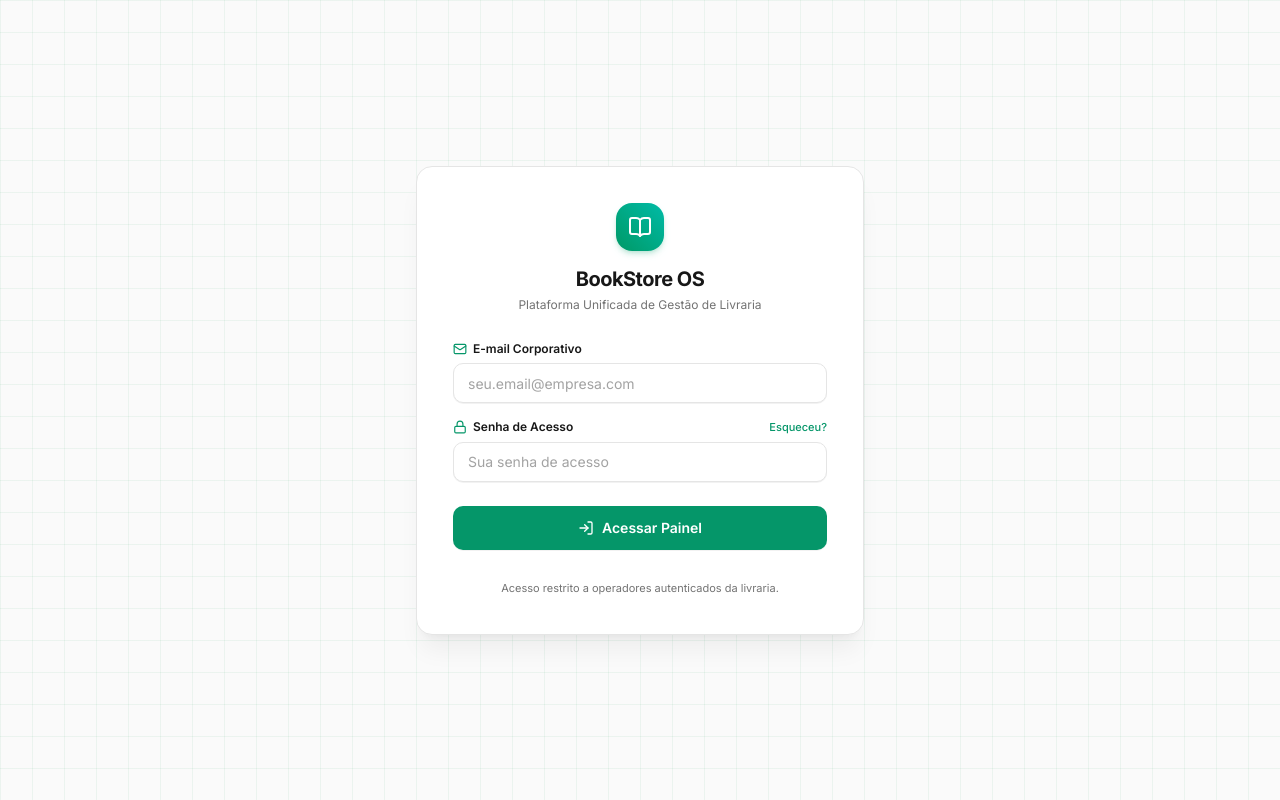
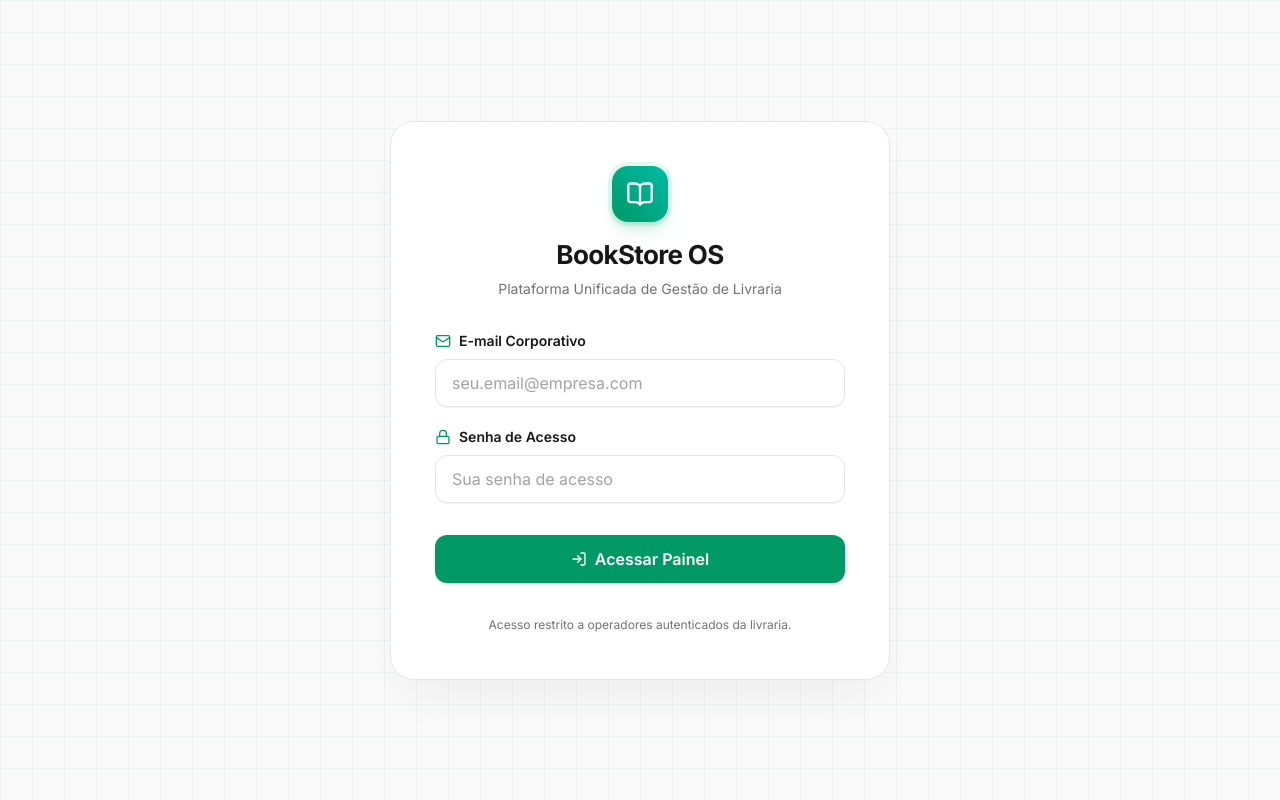
Before and after one commit to Kayo-P7/BookStore, a React (Vite) app in the folder frontend/frontend-react/: page /auth/login in a window 1280 px wide. Built offline with nearby package versions, Linux system fonts and the light colour scheme.

Commit message:
feat(frontend-react): amplia card de login e remove recuperacao de senha

```diff
--- a/frontend/frontend-react/src/app/routes.tsx
+++ b/frontend/frontend-react/src/app/routes.tsx
@@ -11,7 +11,6 @@ import { ServicesPage } from '../modules/services/ServicesPage';
 import { SettingsPage } from '../modules/settings/SettingsPage';
 import { UsersPage } from '../modules/users/UsersPage';
 import { LoginPage } from '../modules/auth/LoginPage';
-import { ForgotPasswordPage } from '../modules/auth/ForgotPasswordPage';
 import { NotFoundPage } from '../modules/not-found/NotFoundPage';
 
 export function AppRoutes() {
@@ -24,7 +23,7 @@ export function AppRoutes() {
                 </PublicRoute>
             }>
                 <Route path="login" element={<LoginPage />} />
-                <Route path="forgot-password" element={<ForgotPasswordPage />} />
+                <Route path="forgot-password" element={<Navigate to="/auth/login" replace />} />
                 <Route index element={<Navigate to="/auth/login" replace />} />
             </Route>
 
--- a/frontend/frontend-react/src/layouts/AuthLayout.tsx
+++ b/frontend/frontend-react/src/layouts/AuthLayout.tsx
@@ -4,20 +4,20 @@ import { BookOpen } from 'lucide-react';
 
 export function AuthLayout() {
     return (
-        <div className="min-h-screen w-full flex flex-col items-center justify-center p-4 relative overflow-hidden bg-[#fafafa] text-[#171717] bg-grid-pattern">
-            {/* container central no padrao dub refero: solido branco, borda hairline #e5e5e5, rounded-2xl */}
-            <div className="relative z-10 w-full max-w-md my-8 animate-in fade-in zoom-in-95 duration-300">
-                <div className="bg-white rounded-2xl p-7 sm:p-9 border border-[#e5e5e5] shadow-xl shadow-black/5">
+        <div className="min-h-screen w-full flex flex-col items-center justify-center p-4 sm:p-6 relative overflow-hidden bg-[#fafafa] text-[#171717] bg-grid-pattern">
+            {/* container central ampliado e elegante: solido branco, borda hairline #e5e5e5, rounded-3xl */}
+            <div className="relative z-10 w-full max-w-[500px] my-8 animate-in fade-in zoom-in-95 duration-300">
+                <div className="bg-white rounded-3xl p-8 sm:p-11 border border-[#e5e5e5] shadow-2xl shadow-black/6">
                     {/* logotipo */}
-                    <div className="flex flex-col items-center text-center mb-7">
-                        <div className="w-12 h-12 rounded-2xl bg-gradient-to-tr from-emerald-600 to-teal-500 flex items-center justify-center text-white shadow-md shadow-emerald-600/20 mb-3.5">
-                            <BookOpen className="w-6 h-6" />
+                    <div className="flex flex-col items-center text-center mb-8">
+                        <div className="w-14 h-14 rounded-2xl bg-gradient-to-tr from-emerald-600 to-teal-500 flex items-center justify-center text-white shadow-lg shadow-emerald-600/20 mb-4 ring-4 ring-emerald-500/10">
+                            <BookOpen className="w-7 h-7" />
                         </div>
-                        <h1 className="text-xl font-bold tracking-tight text-[#171717]">BookStore OS</h1>
-                        <p className="text-xs text-[#737373] mt-1">Plataforma Unificada de Gestão de Livraria</p>
+                        <h1 className="text-2xl sm:text-[26px] font-bold tracking-tight text-[#171717]">BookStore OS</h1>
+                        <p className="text-sm text-[#737373] mt-1.5 font-normal">Plataforma Unificada de Gestão de Livraria</p>
                     </div>
 
-                    {/* conteudo da rota (Login ou Recuperacao) */}
+                    {/* conteudo da rota de autenticacao */}
                     <Outlet />
                 </div>
             </div>
--- a/frontend/frontend-react/src/modules/auth/ForgotPasswordPage.tsx
+++ /dev/null
@@ -1,105 +0,0 @@
-import * as React from 'react';
-import { Link } from 'react-router-dom';
-import { useForm } from 'react-hook-form';
-import { zodResolver } from '@hookform/resolvers/zod';
-import { z } from 'zod';
-import { KeyRound, Mail, ArrowLeft, AlertCircle, CheckCircle2 } from 'lucide-react';
-import { Button } from '../../components/ui/button';
-import { Input } from '../../components/ui/input';
-
-const forgotPasswordSchema = z.object({
-    email: z
-        .string()
-        .min(1, 'Informe seu e-mail cadastrado.')
-        .email('Informe um e-mail válido para envio das instruções.')
-});
-
-type ForgotPasswordFormData = z.infer<typeof forgotPasswordSchema>;
-
-export function ForgotPasswordPage() {
-    const [sent, setSent] = React.useState(false);
-    const [submitting, setSubmitting] = React.useState(false);
-
-    const {
-        register,
-        handleSubmit,
-        formState: { errors }
-    } = useForm<ForgotPasswordFormData>({
-        resolver: zodResolver(forgotPasswordSchema),
-        mode: 'onChange'
-    });
-
-    async function onSubmit(_data: ForgotPasswordFormData) {
-        setSubmitting(true);
-        await new Promise(resolve => setTimeout(resolve, 400));
-        setSubmitting(false);
-        setSent(true);
-    }
-
-    if (sent) {
-        return (
-            <div className="text-center space-y-4 py-2 animate-in fade-in duration-200">
-                <div className="w-12 h-12 rounded-2xl bg-primary/15 text-primary flex items-center justify-center mx-auto">
-                    <CheckCircle2 className="w-6 h-6" />
-                </div>
-                <div>
-                    <h3 className="text-base font-bold text-foreground">Instruções Enviadas</h3>
-                    <p className="text-xs text-muted-foreground mt-1 leading-relaxed">
-                        Enviamos um link com instruções para redefinição de senha para o e-mail informado.
-                    </p>
-                </div>
-                <Link to="/auth/login" className="inline-block pt-2">
-                    <Button variant="outline" size="default" className="gap-2">
-                        <ArrowLeft className="w-4 h-4" />
-                        Voltar para o Login
-                    </Button>
-                </Link>
-            </div>
-        );
-    }
-
-    return (
-        <form noValidate onSubmit={handleSubmit(onSubmit)} className="space-y-4">
-            <div className="space-y-1.5">
-                <label className="text-xs font-semibold text-foreground flex items-center gap-1.5">
-                    <Mail className="w-3.5 h-3.5 text-primary" />
-                    <span>E-mail Cadastrado</span>
-                </label>
-                <Input
-                    type="email"
-                    placeholder="usuario@bookstore.com"
-                    error={Boolean(errors.email)}
-                    {...register('email')}
-                />
-                {errors.email && (
-                    <p className="text-[11px] text-[#E11D48] font-medium flex items-center gap-1.5 mt-1 animate-in fade-in duration-150">
-                        <AlertCircle className="w-3.5 h-3.5 shrink-0" />
-                        {errors.email.message}
-                    </p>
-                )}
-            </div>
-
-            <Button
-                type="submit"
-                variant="default"
-                size="lg"
-                hoverLift
-                disabled={submitting}
-                className="w-full mt-2 font-semibold shadow-2xs hover:shadow-xs"
-            >
-                <KeyRound className="w-4 h-4" />
-                {submitting ? 'Enviando...' : 'Recuperar Senha'}
-            </Button>
-
-            <div className="pt-2 text-center">
-                <Link
-                    to="/auth/login"
-                    className="inline-flex items-center gap-1.5 text-xs font-medium text-muted-foreground hover:text-foreground transition-colors"
-                >
-                    <ArrowLeft className="w-3.5 h-3.5" />
-                    Retornar ao Login
-                </Link>
-            </div>
-        </form>
-    );
-}
--- a/frontend/frontend-react/src/modules/auth/LoginPage.tsx
+++ b/frontend/frontend-react/src/modules/auth/LoginPage.tsx
@@ -1,5 +1,5 @@
 import * as React from 'react';
-import { useNavigate, useLocation, Link } from 'react-router-dom';
+import { useNavigate, useLocation } from 'react-router-dom';
 import { useForm } from 'react-hook-form';
 import { zodResolver } from '@hookform/resolvers/zod';
 import { z } from 'zod';
@@ -63,54 +63,48 @@ export function LoginPage() {
     }
 
     return (
-        <form noValidate onSubmit={handleSubmit(onSubmit)} className="space-y-4">
+        <form noValidate onSubmit={handleSubmit(onSubmit)} className="space-y-5">
             {authError && (
-                <div className="p-3 rounded-lg bg-rose-50 border border-rose-200 text-[#E11D48] text-xs font-medium flex items-start gap-2 animate-in fade-in duration-200">
+                <div className="p-3.5 rounded-xl bg-rose-50 border border-rose-200 text-[#E11D48] text-xs sm:text-sm font-medium flex items-start gap-2.5 animate-in fade-in duration-200">
                     <AlertCircle className="w-4 h-4 shrink-0 mt-0.5" />
                     <span>{authError}</span>
                 </div>
             )}
 
-            <div className="space-y-1.5">
-                <label className="text-xs font-semibold text-foreground flex items-center gap-1.5">
-                    <Mail className="w-3.5 h-3.5 text-primary" />
+            <div className="space-y-2">
+                <label className="text-xs sm:text-sm font-semibold text-[#171717] flex items-center gap-2">
+                    <Mail className="w-4 h-4 text-emerald-600" />
                     <span>E-mail Corporativo</span>
                 </label>
                 <Input
                     type="email"
                     placeholder="seu.email@empresa.com"
                     error={Boolean(errors.email)}
+                    className="h-12 px-4 text-sm sm:text-base rounded-xl"
                     {...register('email')}
                 />
                 {errors.email && (
-                    <p className="text-[11px] text-[#E11D48] font-medium flex items-center gap-1.5 mt-1 animate-in fade-in duration-150">
+                    <p className="text-xs text-[#E11D48] font-medium flex items-center gap-1.5 mt-1 animate-in fade-in duration-150">
                         <AlertCircle className="w-3.5 h-3.5 shrink-0" />
                         {errors.email.message}
                     </p>
                 )}
             </div>
 
-            <div className="space-y-1.5">
-                <div className="flex items-center justify-between">
-                    <label className="text-xs font-semibold text-foreground flex items-center gap-1.5">
-                        <Lock className="w-3.5 h-3.5 text-primary" />
-                        <span>Senha de Acesso</span>
-                    </label>
-                    <Link
-                        to="/auth/forgot-password"
-                        className="text-[11px] font-medium text-primary hover:underline"
-                    >
-                        Esqueceu?
-                    </Link>
-                </div>
+            <div className="space-y-2">
+                <label className="text-xs sm:text-sm font-semibold text-[#171717] flex items-center gap-2">
+                    <Lock className="w-4 h-4 text-emerald-600" />
+                    <span>Senha de Acesso</span>
+                </label>
                 <Input
                     type="password"
                     placeholder="Sua senha de acesso"
                     error={Boolean(errors.password)}
+                    className="h-12 px-4 text-sm sm:text-base rounded-xl"
                     {...register('password')}
                 />
                 {errors.password && (
-                    <p className="text-[11px] text-[#E11D48] font-medium flex items-center gap-1.5 mt-1 animate-in fade-in duration-150">
+                    <p className="text-xs text-[#E11D48] font-medium flex items-center gap-1.5 mt-1 animate-in fade-in duration-150">
                         <AlertCircle className="w-3.5 h-3.5 shrink-0" />
                         {errors.password.message}
                     </p>
@@ -123,14 +117,14 @@ export function LoginPage() {
                 size="lg"
                 hoverLift
                 disabled={submitting}
-                className="w-full mt-2 font-semibold shadow-2xs hover:shadow-xs"
+                className="w-full h-12 mt-3 text-sm sm:text-base font-semibold rounded-xl bg-emerald-600 hover:bg-emerald-700 text-white shadow-sm hover:shadow-md transition-all gap-2"
             >
                 <LogIn className="w-4 h-4" />
                 {submitting ? 'Autenticando...' : 'Acessar Painel'}
             </Button>
 
             <div className="text-center pt-2">
-                <span className="text-[11px] text-muted-foreground">
+                <span className="text-xs text-[#737373]">
                     Acesso restrito a operadores autenticados da livraria.
                 </span>
             </div>
```
